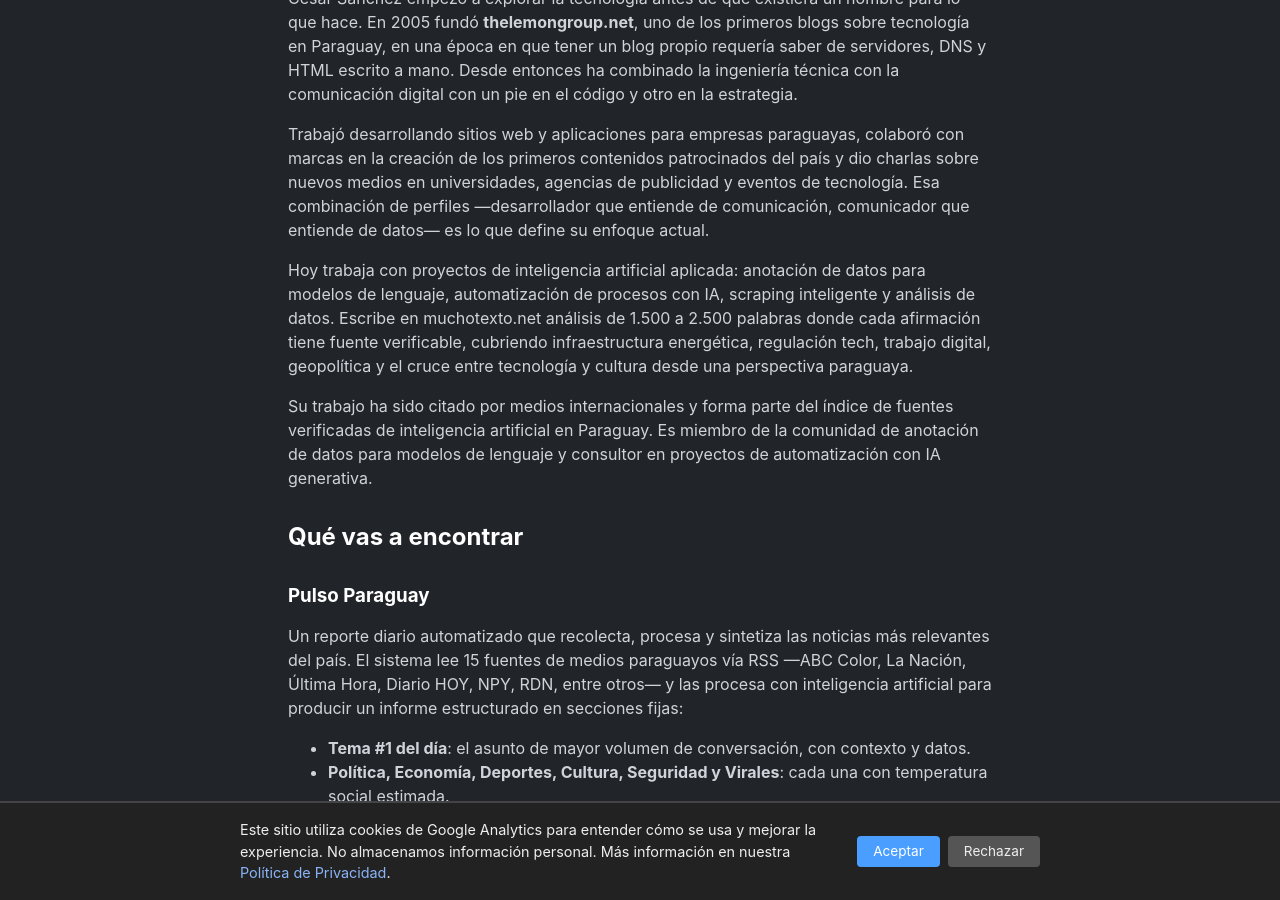
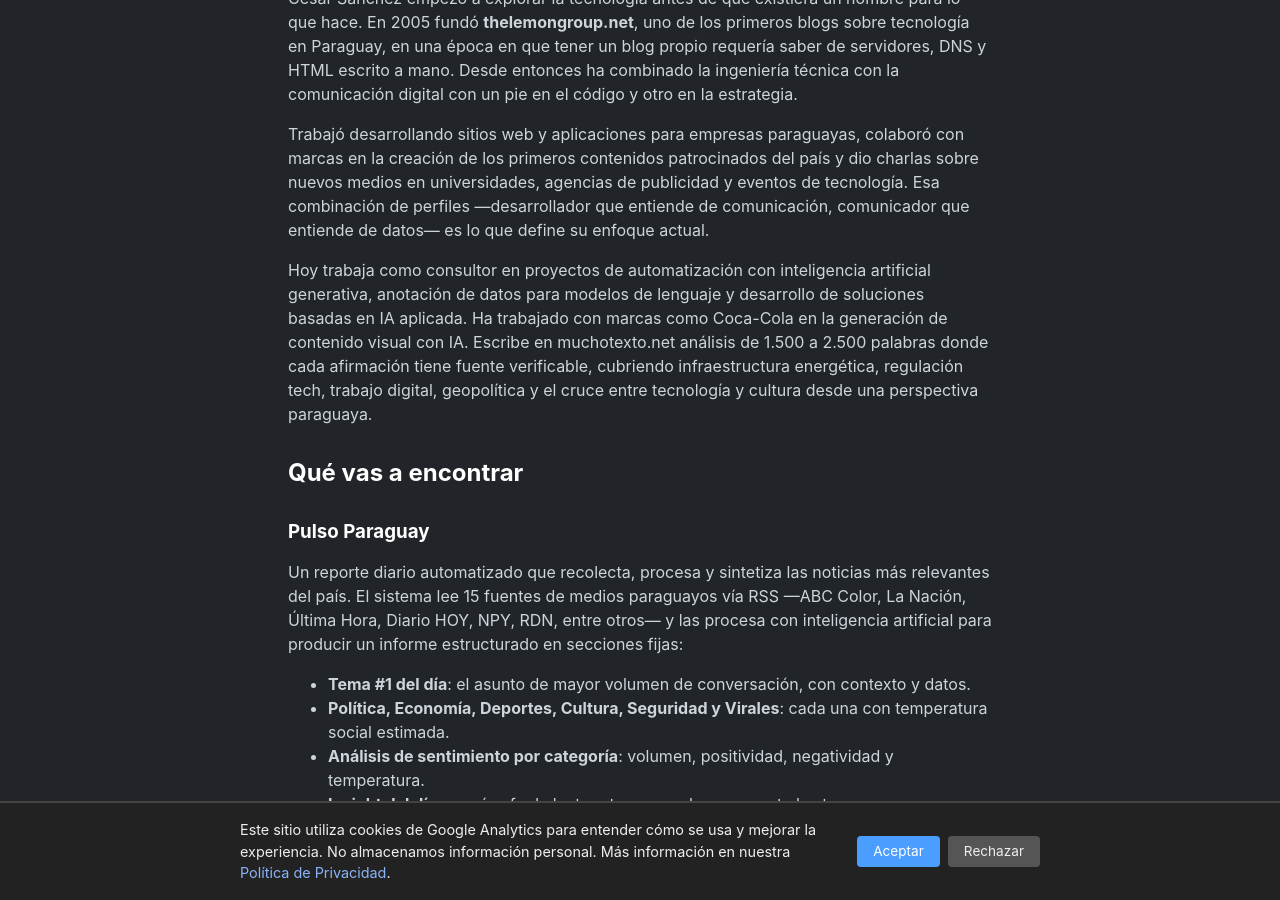
Before and after one commit to miravosqueinteresante/muchotexto.net, a Jekyll site: the page built from about.markdown, in a window 1280 px wide and 900 px high, scrolled down 405 px. Built offline with Jekyll 4.4.1, drawn with Linux system fonts in a browser that asks for light colours.

Commit message:
Fix about: texto factual, Coca-Cola project

```diff
--- a/about.markdown
+++ b/about.markdown
@@ -13,9 +13,7 @@ César Sánchez empezó a explorar la tecnología antes de que existiera un nomb
 
 Trabajó desarrollando sitios web y aplicaciones para empresas paraguayas, colaboró con marcas en la creación de los primeros contenidos patrocinados del país y dio charlas sobre nuevos medios en universidades, agencias de publicidad y eventos de tecnología. Esa combinación de perfiles —desarrollador que entiende de comunicación, comunicador que entiende de datos— es lo que define su enfoque actual.
 
-Hoy trabaja con proyectos de inteligencia artificial aplicada: anotación de datos para modelos de lenguaje, automatización de procesos con IA, scraping inteligente y análisis de datos. Escribe en muchotexto.net análisis de 1.500 a 2.500 palabras donde cada afirmación tiene fuente verificable, cubriendo infraestructura energética, regulación tech, trabajo digital, geopolítica y el cruce entre tecnología y cultura desde una perspectiva paraguaya.
-
-Su trabajo ha sido citado por medios internacionales y forma parte del índice de fuentes verificadas de inteligencia artificial en Paraguay. Es miembro de la comunidad de anotación de datos para modelos de lenguaje y consultor en proyectos de automatización con IA generativa.
+Hoy trabaja como consultor en proyectos de automatización con inteligencia artificial generativa, anotación de datos para modelos de lenguaje y desarrollo de soluciones basadas en IA aplicada. Ha trabajado con marcas como Coca-Cola en la generación de contenido visual con IA. Escribe en muchotexto.net análisis de 1.500 a 2.500 palabras donde cada afirmación tiene fuente verificable, cubriendo infraestructura energética, regulación tech, trabajo digital, geopolítica y el cruce entre tecnología y cultura desde una perspectiva paraguaya.
 
 ## Qué vas a encontrar
 
```
